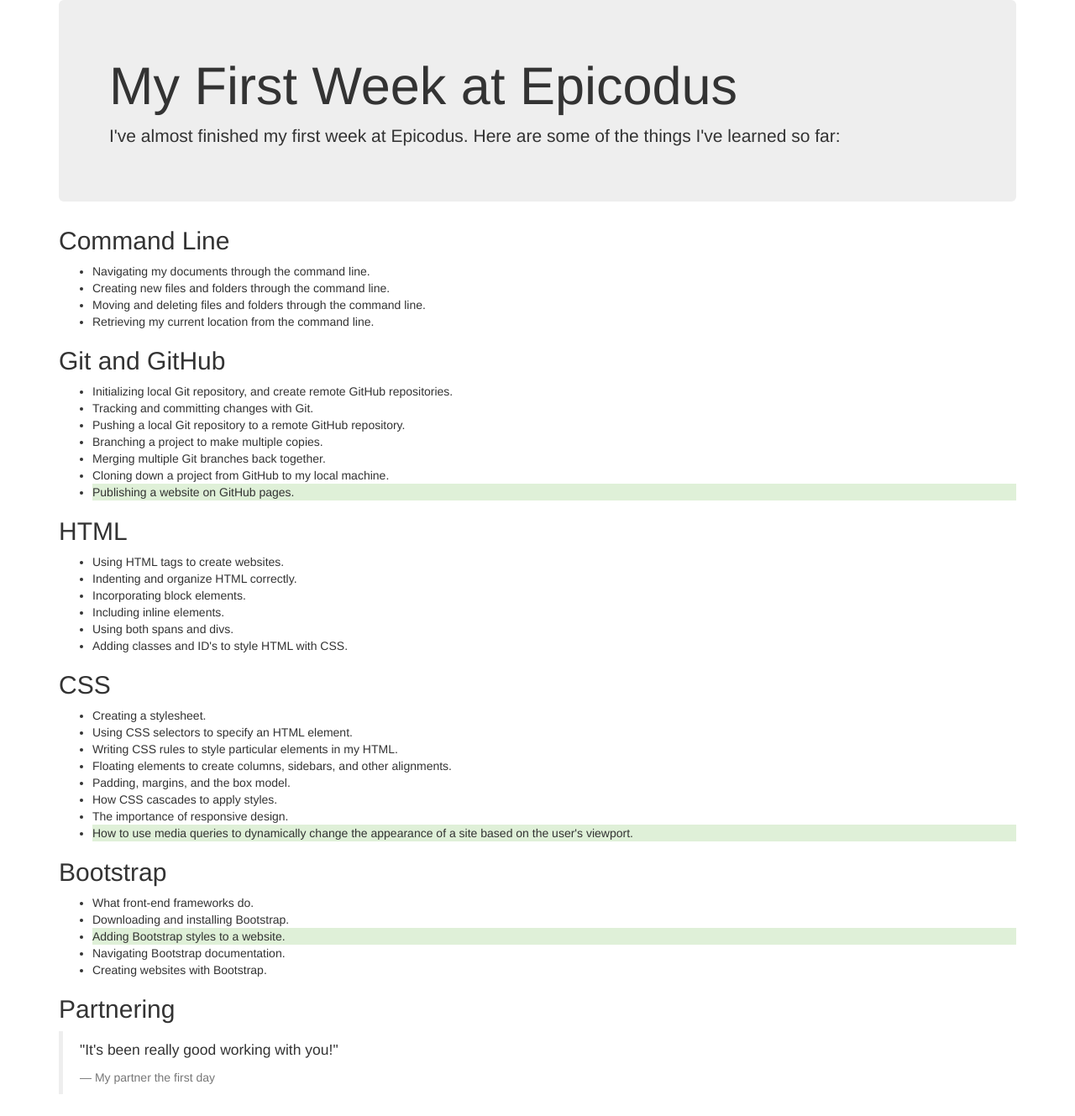
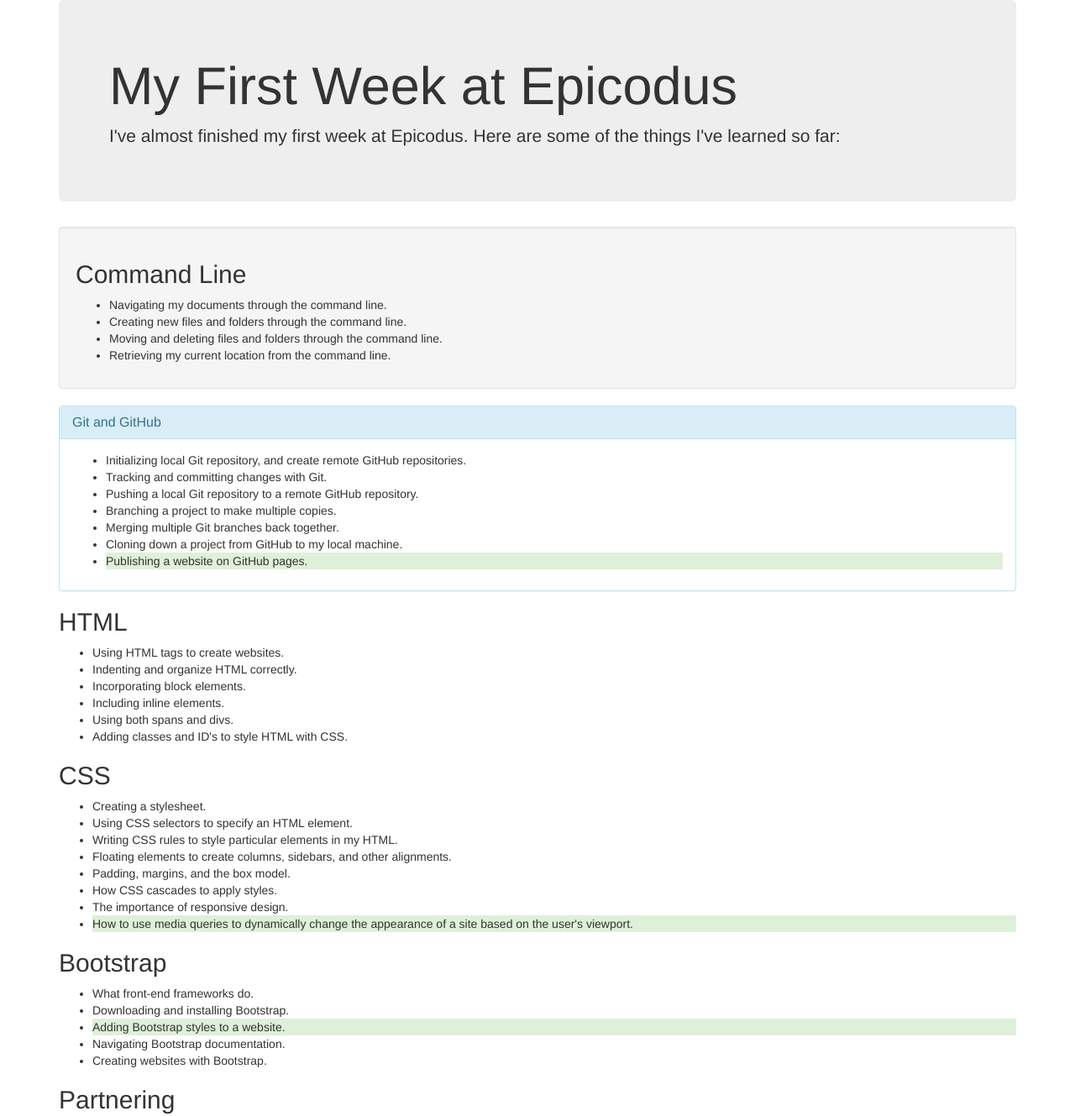
Before and after one commit to ryanjmurry/week-in-review, a plain HTML site: page index.html in a window 1280 px wide. Shown: the top 1329 px of the page at 84% size. Drawn offline with Linux system fonts and the light colour scheme.

Commit message:
add additional bootstrap styling...and more

```diff
--- /dev/null
+++ b/css/css.css
@@ -0,0 +1,3 @@
+.well {
+  background-color: #ffffff;
+}
--- a/index.html
+++ b/index.html
@@ -12,6 +12,7 @@
         I've almost finished my first week at Epicodus. Here are some of the things I've learned so far:
       </p>
     </div>
+    <div class="well">
       <h2>Command Line</h2>
       <ul>
         <li>Navigating my documents through the command line.</li>
@@ -19,7 +20,12 @@
         <li>Moving and deleting files and folders through the command line.</li>
         <li>Retrieving my current location from the command line.</li>
       </ul>
-      <h2>Git and GitHub</h2>
+    </div>
+    <div class="panel panel-info">
+      <div class="panel-heading">
+        <h2 class="panel-title">Git and GitHub</h2>
+      </div>
+      <div class="panel-body">
         <ul>
           <li>Initializing local Git repository, and create remote GitHub repositories.</li>
           <li>Tracking and committing changes with Git.</li>
@@ -29,6 +35,8 @@
           <li>Cloning down a project from GitHub to my local machine.</li>
           <li class="bg-success">Publishing a website on GitHub pages.</li>
         </ul>
+      </div>
+    </div>
     <h2>HTML</h2>
     <ul>
       <li>Using HTML tags to create websites.</li>
@@ -58,7 +66,7 @@
       <li>Creating websites with Bootstrap.</li>
     </ul>
     <h2>Partnering</h2>
-      <blockquote>
+    <blockquote class="bg-info">
       <p>"It's been really good working with you!"</p>
       <footer>My partner the first day</footer>
     </blockquote>
```
Lines whose indentation alone changed are shown as unchanged.
